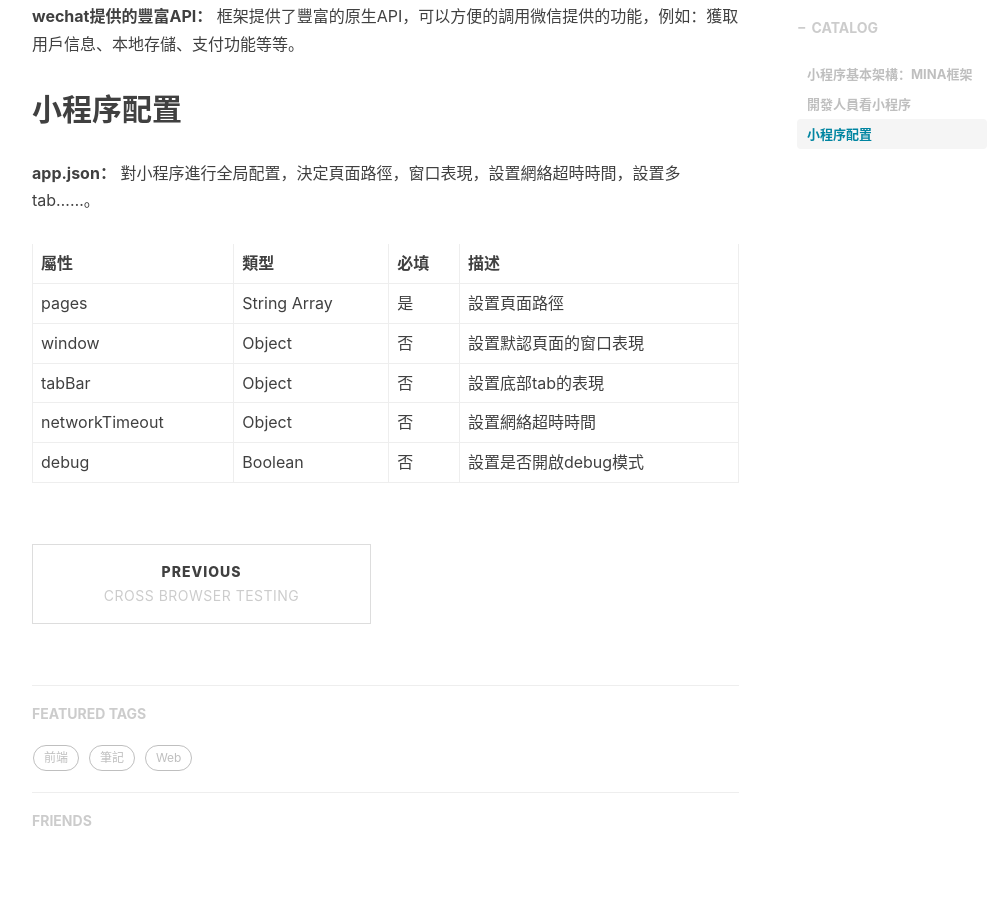
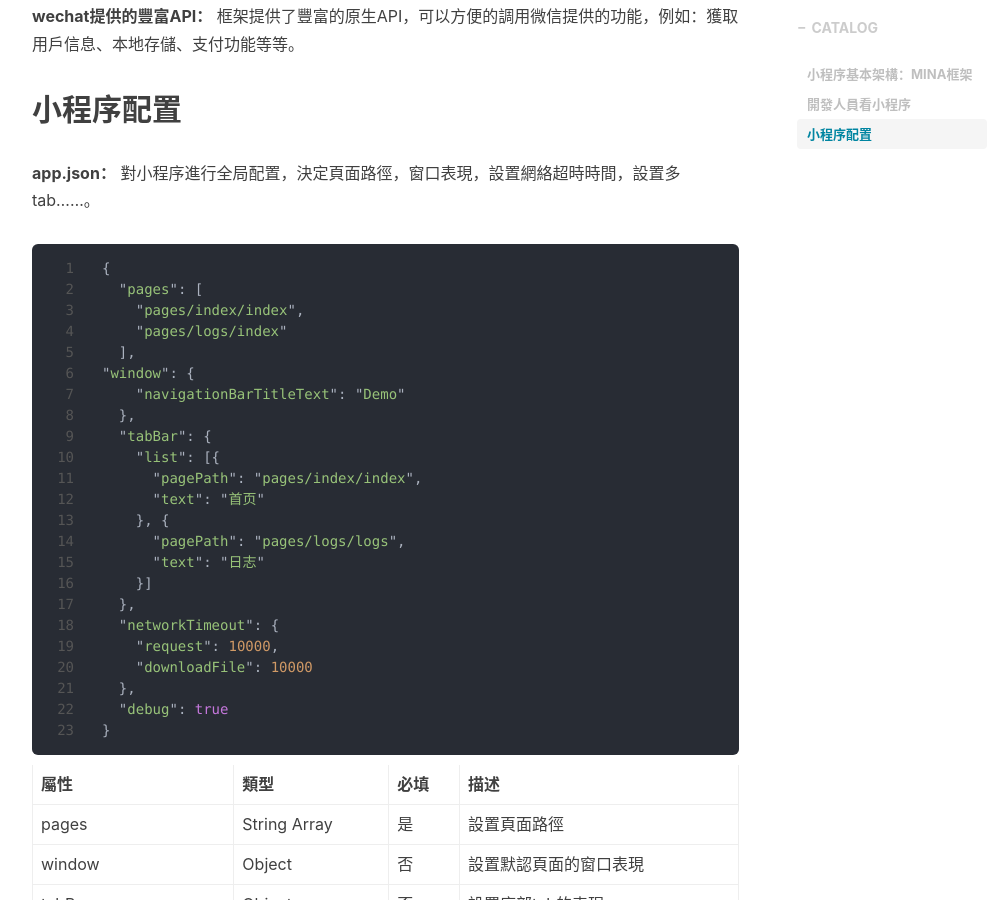
Before and after one commit to elinyuhanwu/elinyuhanwu.github.io, a Jekyll site: the page built from _posts/2019-02-26-wechatminiprogram.md, in a window 1280 px wide and 900 px high, scrolled down 1536 px. Shown: the whole window, without its empty margins (233-1236 px from the left). Built offline with Jekyll 4.4.1, drawn with Linux system fonts in a browser that asks for light colours; nearby versions of some CDN libraries; comment, search, counter and statistics services are not loaded.

Commit message:
update post

````diff
--- a/_posts/2019-02-26-wechatminiprogram.md
+++ b/_posts/2019-02-26-wechatminiprogram.md
@@ -43,6 +43,32 @@ App Service 邏輯層：邏輯處理、數據請求、接口調用
 
 **app.json：** 對小程序進行全局配置，決定頁面路徑，窗口表現，設置網絡超時時間，設置多tab......。
 
+```javascript
+{
+  "pages": [
+    "pages/index/index",
+    "pages/logs/index"
+  ],
+"window": {
+    "navigationBarTitleText": "Demo"
+  },
+  "tabBar": {
+    "list": [{
+      "pagePath": "pages/index/index",
+      "text": "首页"
+    }, {
+      "pagePath": "pages/logs/logs",
+      "text": "日志"
+    }]
+  },
+  "networkTimeout": {
+    "request": 10000,
+    "downloadFile": 10000
+  },
+  "debug": true
+}
+```
+
 |屬性           | 類型       | 必填 | 描述 |
 |---           | ---        | --- | --- |
 |pages         |String Array| 是   | 設置頁面路徑|
````
